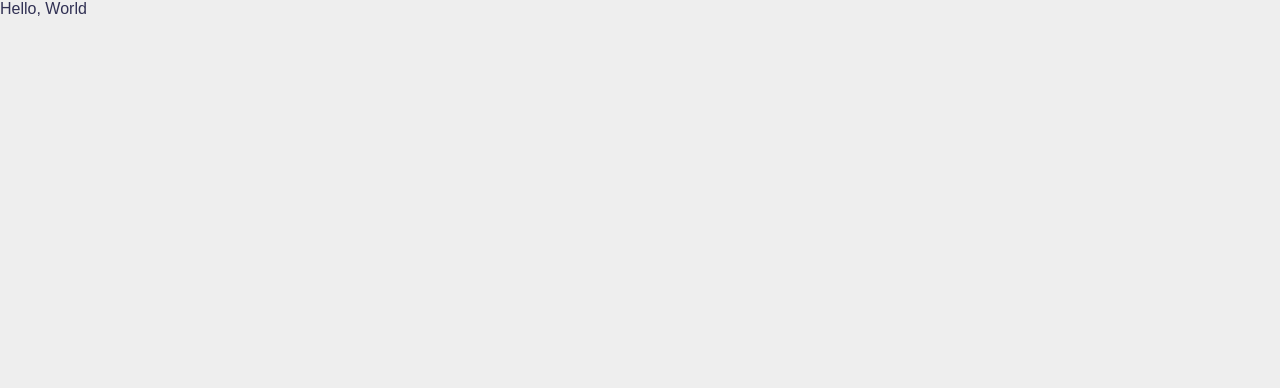
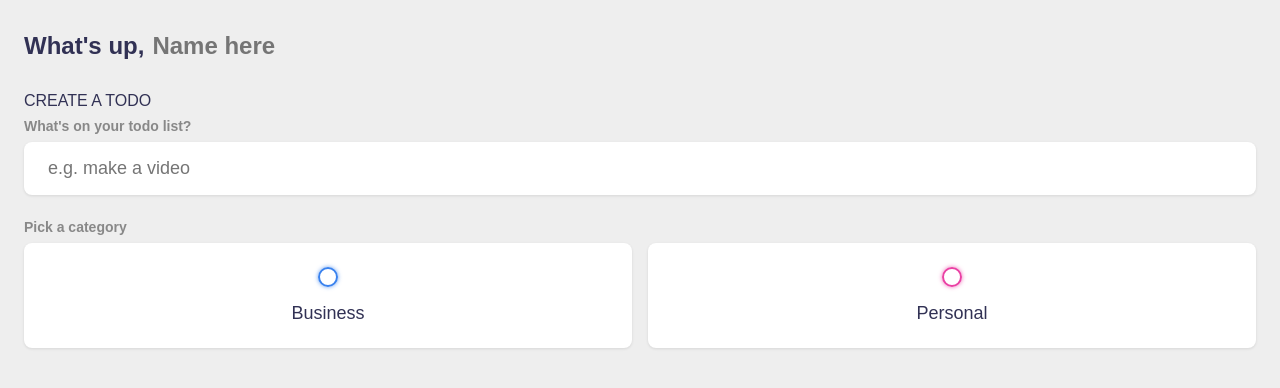
Before and after one commit to StephanieKSanchez/to-do-vue, a Vue app: page / in a window 1280 px wide. Shown: the top 388 px of the page. Built offline with nearby package versions, Linux system fonts and the light colour scheme.

Commit message:
created todo form and radio options, set name from localstorage

```diff
--- a/src/App.vue
+++ b/src/App.vue
@@ -1,5 +1,72 @@
-<script setup></script>
+<script setup>
+import { ref, onMounted, computed, watch } from "vue";
+
+const todos = ref([]);
+const name = ref("");
+
+const input_content = ref("");
+const input_category = ref(null);
+
+const todos_ascending = computed(() =>
+  todos.value.sort((a, b) => {
+    return a.createdAt - b.createdAt;
+  })
+);
+
+const addTodo = () => {};
+
+watch(name, (newVal) => {
+  localStorage.setItem("name", newVal);
+});
+
+onMounted(() => {
+  name.value = localStorage.getItem("name") || "";
+});
+</script>
 
 <template>
-  <div>Hello, World</div>
+  <main class="app">
+    <section class="greeting">
+      <h2 class="title">
+        What's up, <input type="text" placeholder="Name here" v-model="name" />
+      </h2>
+    </section>
+    <section class="create-todo">
+      <h3>CREATE A TODO</h3>
+
+      <form @submit.prevent="addTodo"></form>
+      <h4>What's on your todo list?</h4>
+      <input
+        type="text"
+        placeholder="e.g. make a video"
+        v-model="input_content"
+      />
+      <h4>Pick a category</h4>
+
+      <div class="options">
+        <label>
+          <input
+            type="radio"
+            name="category"
+            id="catgory1"
+            value="business"
+            v-model="input_category"
+          />
+          <span class="bubble business"></span>
+          <div>Business</div>
+        </label>
+        <label>
+          <input
+            type="radio"
+            name="category"
+            id="catgory1"
+            value="personal"
+            v-model="input_category"
+          />
+          <span class="bubble personal"></span>
+          <div>Personal</div>
+        </label>
+      </div>
+    </section>
+  </main>
 </template>
```
